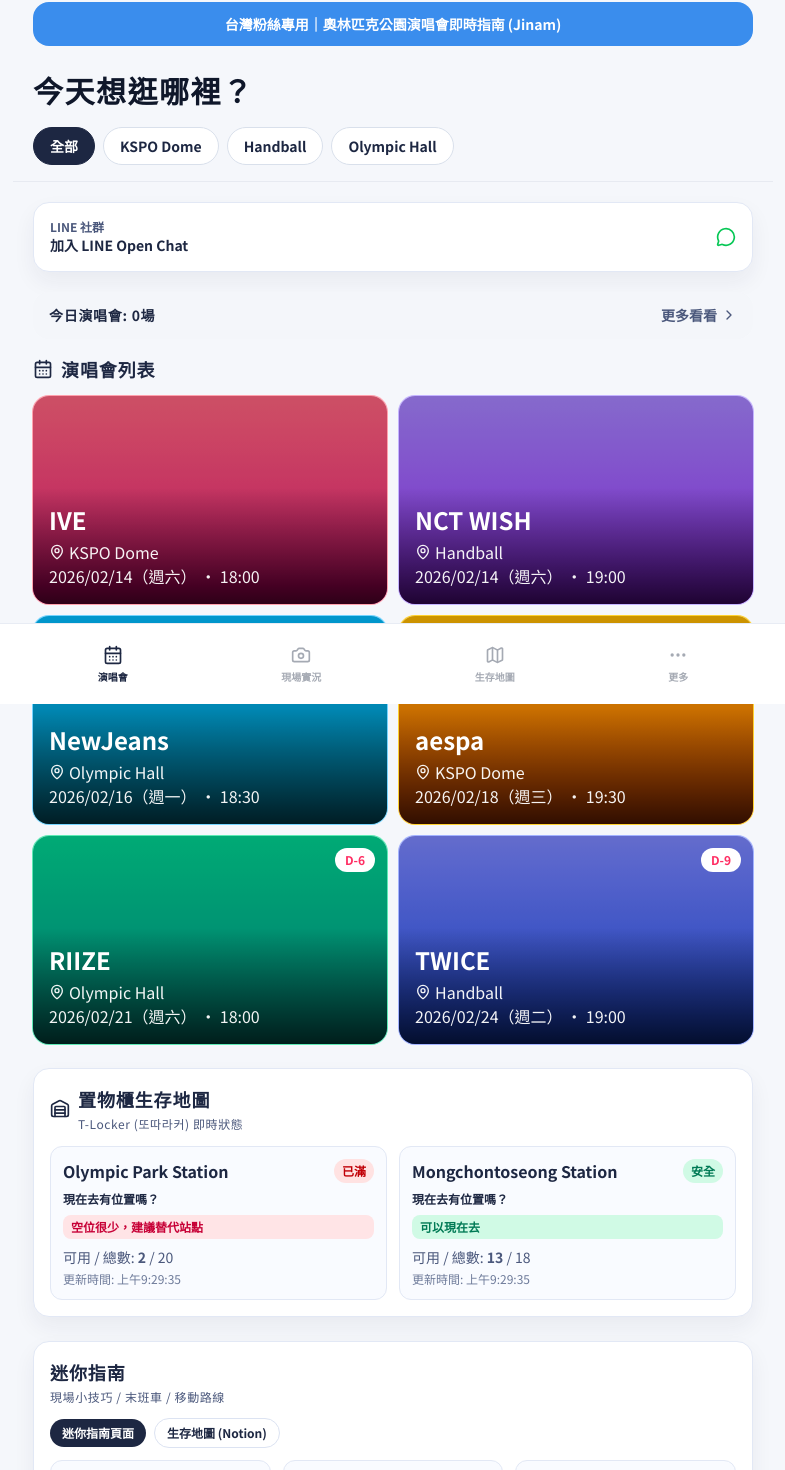
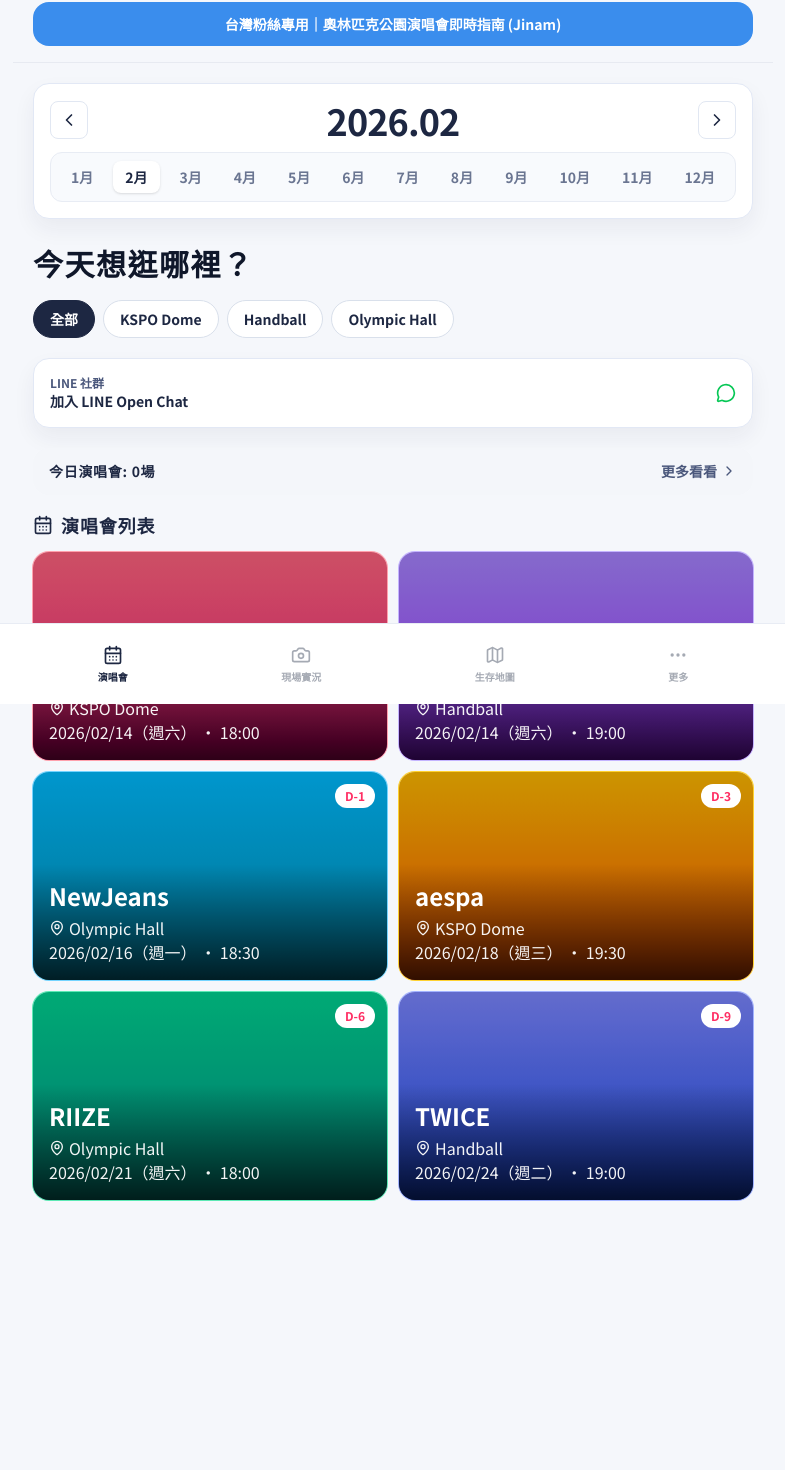
Before and after one commit to Jaeyoung0218/jinam_ver.1.0.0, a Next.js app: page / in a window 1280 px wide. Shown: the part 96-1566 px from the top of the page, without its empty margins (247-1032 px from the left). After the commit the page ends 1432 px from the top, so only its background shows below. Built offline with nearby package versions, Linux system fonts and the light colour scheme.

Commit message:
Move venue filters to body and add date tab section.
Reposition the explore filter block below the header, add a calendar-like month selector at the top of the body, and remove the two lower sections including the locker area.

```diff
--- a/src/app/page.tsx
+++ b/src/app/page.tsx
@@ -2,24 +2,13 @@
 
 import concerts from "@/data/concerts.json";
 import BottomNav from "@/components/bottom-nav";
-import { NOTION_SURVIVAL_MAP_URL } from "@/constants/links";
 import type { Concert, Venue } from "@/types/concert";
-import { CalendarDays, ChevronRight, Languages, MapPin, MessageCircle, UserRound, Warehouse } from "lucide-react";
+import { CalendarDays, ChevronLeft, ChevronRight, Languages, MapPin, MessageCircle, UserRound } from "lucide-react";
 import Link from "next/link";
 import { useEffect, useMemo, useState } from "react";
 
 type Locale = "zh-TW" | "ko";
 type VenueFilter = "All" | Venue;
-
-type LockerApiResponse = {
-  data: {
-    id: string;
-    name: string;
-    total: number;
-    available: number;
-    updatedAt: string;
-  }[];
-};
 
 const venues: VenueFilter[] = ["All", "KSPO Dome", "Handball", "Olympic Hall"];
 
@@ -172,10 +161,9 @@
 export default function Home() {
   const [locale, setLocale] = useState<Locale>("zh-TW");
   const [filter, setFilter] = useState<VenueFilter>("All");
-  const [lockers, setLockers] = useState<LockerApiResponse["data"]>([]);
-  const [lockerError, setLockerError] = useState(false);
   const [concertsLoading, setConcertsLoading] = useState(true);
-  const [lockersLoading, setLockersLoading] = useState(true);
+  const [calendarYear, setCalendarYear] = useState(new Date().getFullYear());
+  const [calendarMonth, setCalendarMonth] = useState(new Date().getMonth() + 1);
 
   const isZhTw = locale === "zh-TW";
   const text = copy[locale];
@@ -201,43 +189,22 @@
     return () => clearTimeout(timer);
   }, []);
 
-  useEffect(() => {
-    let mounted = true;
-
-    const fetchLockers = async () => {
-      try {
-        if (mounted && lockers.length === 0) setLockersLoading(true);
-        const response = await fetch("/api/lockers", { cache: "no-store" });
-        if (!response.ok) {
-          throw new Error("LOCKER_FETCH_FAILED");
+  const changeCalendarMonth = (direction: "prev" | "next") => {
+    if (direction === "prev") {
+      if (calendarMonth === 1) {
+        setCalendarYear((prev) => prev - 1);
+        setCalendarMonth(12);
+      } else {
+        setCalendarMonth((prev) => prev - 1);
       }
-        const json: LockerApiResponse = await response.json();
-        if (mounted) {
-          setLockers(json.data);
-          setLockerError(false);
-          setLockersLoading(false);
+      return;
     }
-      } catch {
-        if (mounted) {
-          setLockers([]);
-          setLockerError(true);
-          setLockersLoading(false);
+    if (calendarMonth === 12) {
+      setCalendarYear((prev) => prev + 1);
+      setCalendarMonth(1);
+    } else {
+      setCalendarMonth((prev) => prev + 1);
     }
-      }
-    };
-
-    fetchLockers();
-    const interval = setInterval(fetchLockers, 30000);
-    return () => {
-      mounted = false;
-      clearInterval(interval);
-    };
-  }, [lockers.length]);
-
-  const lockerDecision = (ratio: number) => {
-    if (ratio > 0.45) return { label: text.goNow, cls: "bg-emerald-100 text-emerald-700" };
-    if (ratio > 0.12) return { label: text.hurry, cls: "bg-amber-100 text-amber-700" };
-    return { label: text.noSeat, cls: "bg-rose-100 text-rose-700" };
   };
 
   return (
@@ -271,7 +238,37 @@
 
         <div className="rounded-2xl bg-[#3A8DED] px-4 py-3 text-center text-sm font-bold text-white">{text.heroLead}</div>
 
-        <div className="mt-5">
+      </header>
+
+      <section className="surface-card mb-5 p-4">
+        <div className="mb-3 flex items-center justify-between">
+          <button onClick={() => changeCalendarMonth("prev")} className="rounded-lg border border-[#E1E7F2] p-2 text-[#1D2742]">
+            <ChevronLeft className="h-5 w-5" />
+          </button>
+          <p className="text-4xl font-extrabold tracking-tight text-[#1D2742]">
+            {calendarYear}.{String(calendarMonth).padStart(2, "0")}
+          </p>
+          <button onClick={() => changeCalendarMonth("next")} className="rounded-lg border border-[#E1E7F2] p-2 text-[#1D2742]">
+            <ChevronRight className="h-5 w-5" />
+          </button>
+        </div>
+
+        <div className="no-scrollbar flex items-center gap-2 overflow-x-auto rounded-xl border border-[#E8ECF4] bg-[#F8FAFD] p-2">
+          {Array.from({ length: 12 }, (_, i) => i + 1).map((month) => (
+            <button
+              key={month}
+              onClick={() => setCalendarMonth(month)}
+              className={`whitespace-nowrap rounded-lg px-3 py-1.5 text-sm font-semibold ${
+                month === calendarMonth ? "bg-white text-[#1D2742] shadow-sm" : "text-[#6A7591]"
+              }`}
+            >
+              {month}月
+            </button>
+          ))}
+        </div>
+      </section>
+
+      <section className="mb-5">
         <h2 className={`mb-3 text-3xl font-extrabold text-[#0F172A] ${textTracking}`}>{text.exploreTitle}</h2>
         <div className="no-scrollbar flex items-center gap-2 overflow-x-auto">
           {venues.map((venue) => {
@@ -290,8 +287,7 @@
             );
           })}
         </div>
-        </div>
-      </header>
+      </section>
 
       <section className="mb-5">
         <a
@@ -377,95 +373,6 @@
         )}
       </section>
 
-      <section id="locker" className="surface-card p-4">
-        <div className="mb-3 flex items-center gap-2 text-[#1D2742]">
-          <Warehouse className="h-5 w-5" />
-          <div>
-            <h2 className={`text-lg font-bold ${textTracking}`}>{text.lockerTitle}</h2>
-            <p className={`text-xs text-[#4B587C] ${textTracking}`}>{text.lockerDesc}</p>
-          </div>
-        </div>
-
-        {lockersLoading ? (
-          <div>
-            <p className="mb-3 text-xs text-[#4B587C]">{text.loadingLockers}</p>
-            <div className="grid grid-cols-1 gap-3 md:grid-cols-2">
-              {Array.from({ length: 2 }).map((_, idx) => (
-                <div key={idx} className="rounded-xl border border-[#E2E8F5] bg-[#F9FBFF] p-3">
-                  <div className="skeleton mb-2 h-4 w-2/3 rounded" />
-                  <div className="skeleton h-8 rounded" />
-                </div>
-              ))}
-            </div>
-          </div>
-        ) : (
-          <div className="grid grid-cols-1 gap-3 md:grid-cols-2">
-            {lockers.map((locker) => {
-            const ratio = locker.total === 0 ? 0 : locker.available / locker.total;
-            const status = ratio > 0.45 ? "safe" : ratio > 0.1 ? "busy" : "full";
-            const statusClass =
-              status === "safe"
-                ? "bg-emerald-100 text-emerald-700"
-                : status === "busy"
-                  ? "bg-amber-100 text-amber-700"
-                  : "bg-red-100 text-red-700";
-
-            return (
-              <div key={locker.id} className="rounded-xl border border-[#E2E8F5] bg-[#F9FBFF] p-3">
-                <div className="mb-2 flex items-center justify-between gap-2">
-                  <p className="font-semibold text-[#1D2742]">{locker.name}</p>
-                  <span className={`rounded-full px-2 py-1 text-xs font-bold ${statusClass}`}>
-                    {status === "safe" ? text.safe : status === "busy" ? text.busy : text.full}
-                  </span>
-                </div>
-
-                <p className="mb-2 text-xs font-semibold text-[#1D2742]">{text.lockerDecisionTitle}</p>
-                <p className={`mb-2 rounded-lg px-2 py-1 text-xs font-semibold ${lockerDecision(ratio).cls}`}>
-                  {lockerDecision(ratio).label}
-                </p>
-                <p className="text-sm text-[#4B587C]">
-                  {text.available} / {text.total}: <span className="font-bold">{locker.available}</span> / {locker.total}
-                </p>
-                <p className="mt-1 text-xs text-[#6E7B9A]">
-                  {text.updated}: {new Date(locker.updatedAt).toLocaleTimeString(locale === "ko" ? "ko-KR" : "zh-TW")}
-                </p>
-              </div>
-            );
-            })}
-          </div>
-        )}
-        {lockerError ? <p className="mt-3 text-xs text-red-500">{text.loadError}</p> : null}
-      </section>
-
-      <section className="surface-card mt-6 p-4">
-        <div className="mb-3">
-          <h2 className={`text-lg font-bold text-[#1D2742] ${textTracking}`}>{text.miniGuide}</h2>
-          <p className={`text-xs text-[#4B587C] ${textTracking}`}>{text.miniGuideDesc}</p>
-        </div>
-        <div className="mb-3 flex items-center gap-2">
-          <Link href="/guide" className="rounded-full bg-[#1D2742] px-3 py-1.5 text-xs font-semibold text-white">
-            迷你指南頁面
-          </Link>
-          <a
-            href={NOTION_SURVIVAL_MAP_URL}
-            target="_blank"
-            rel="noreferrer"
-            className="rounded-full border border-[#DCE3F2] bg-white px-3 py-1.5 text-xs font-semibold text-[#1D2742]"
-          >
-            生存地圖 (Notion)
-          </a>
-        </div>
-        <div className="grid grid-cols-1 gap-3 md:grid-cols-3">
-          {(concerts as Concert[]).slice(0, 3).map((concert) => (
-            <div key={concert.id} className="rounded-xl border border-[#E2E8F5] bg-[#F9FBFF] p-3">
-              <p className="text-sm font-bold text-[#1D2742]">{concert.artist}</p>
-              <p className="mt-1 text-xs text-[#4B587C]">• {concert.miniGuide.entryTip}</p>
-              <p className="mt-1 text-xs text-[#4B587C]">• {concert.miniGuide.lastTrainTip}</p>
-            </div>
-          ))}
-        </div>
-      </section>
-
       <BottomNav active="concerts" />
     </main>
   );
```
Lines whose indentation alone changed are shown as unchanged.
